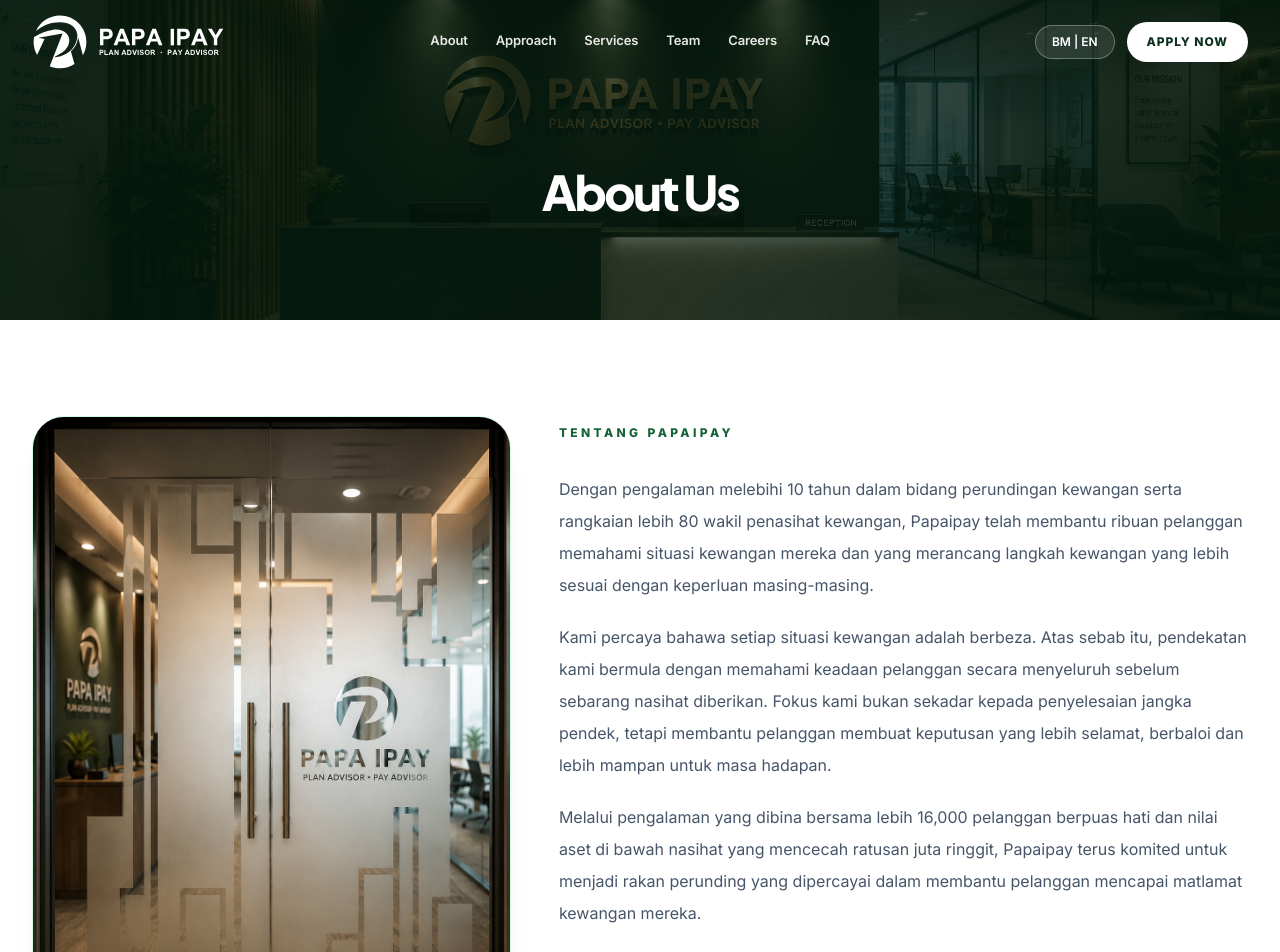
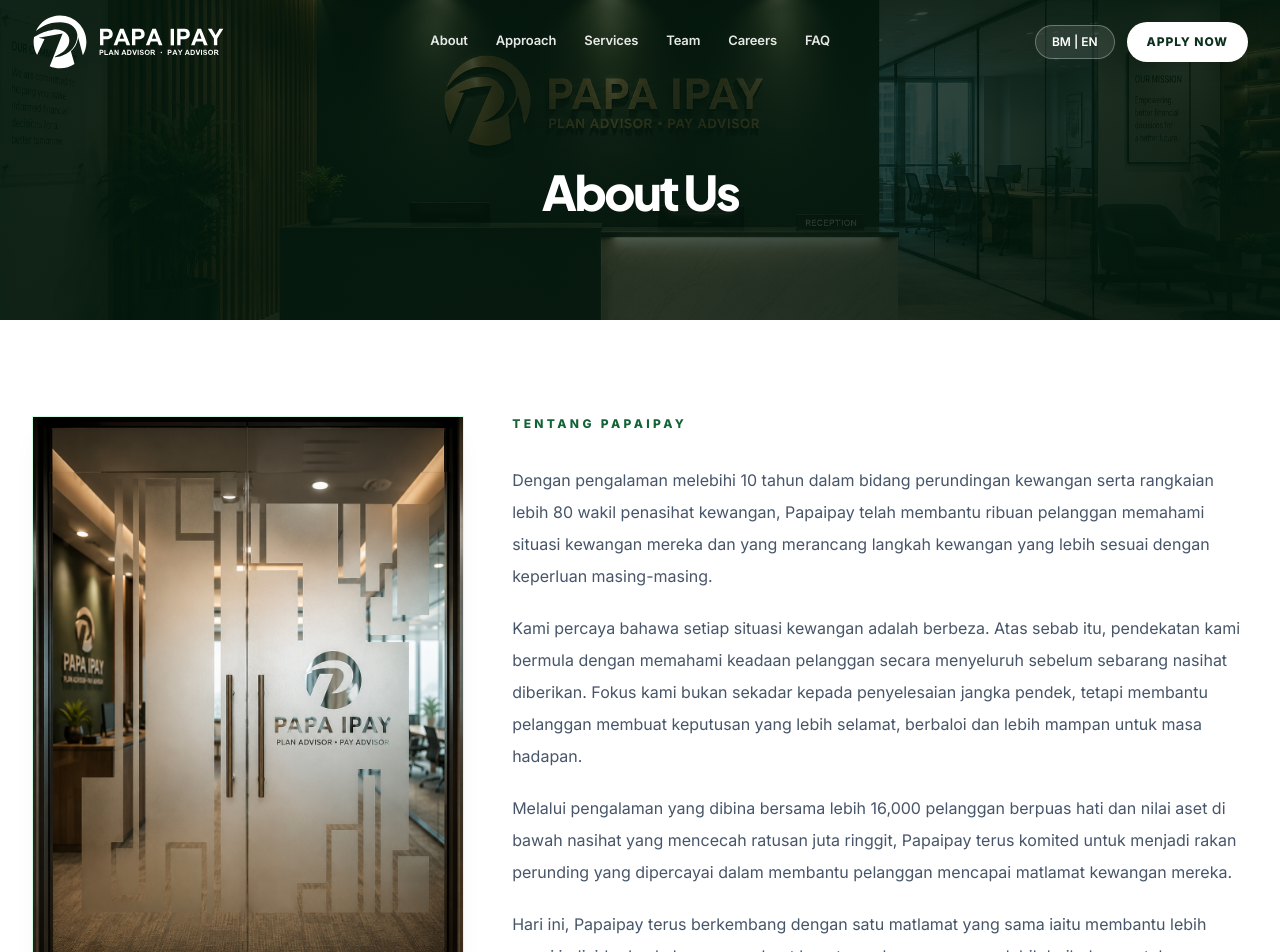
Before and after one commit to Neugens-Solution/papaipay-website, a Next.js app: page /about in a window 1280 px wide. Shown: the top 952 px of the page. Built offline with nearby package versions, Linux system fonts and the light colour scheme.

Commit message:
fix: refine about page image layout

```diff
--- a/app/about/page.tsx
+++ b/app/about/page.tsx
@@ -101,9 +101,9 @@ export default function AboutPage() {
       </section>
 
       <section className="bg-white px-5 py-24 lg:px-8">
-        <div className="mx-auto grid max-w-7xl gap-12 lg:grid-cols-[0.82fr_1.18fr] lg:items-center">
-          <div className="hidden min-h-[360px] overflow-hidden rounded-[2rem] border border-emerald-100 bg-[#f7fbf8] shadow-xl shadow-emerald-950/5 md:block">
-            <img src="/tentang-papaipay.png" alt="Tentang Papaipay" className="h-full min-h-[360px] w-full object-cover" />
+        <div className="mx-auto grid max-w-7xl gap-12 lg:grid-cols-[0.74fr_1.26fr] lg:items-start">
+          <div className="hidden min-h-[315px] overflow-hidden border border-emerald-100 bg-[#f7fbf8] shadow-xl shadow-emerald-950/5 md:block">
+            <img src="/tentang-papaipay.png" alt="Tentang Papaipay" className="h-full min-h-[315px] w-full object-cover" />
           </div>
           <div>
             <p className="text-xs font-extrabold uppercase tracking-[0.28em] text-brand-700">Tentang Papaipay</p>
```
